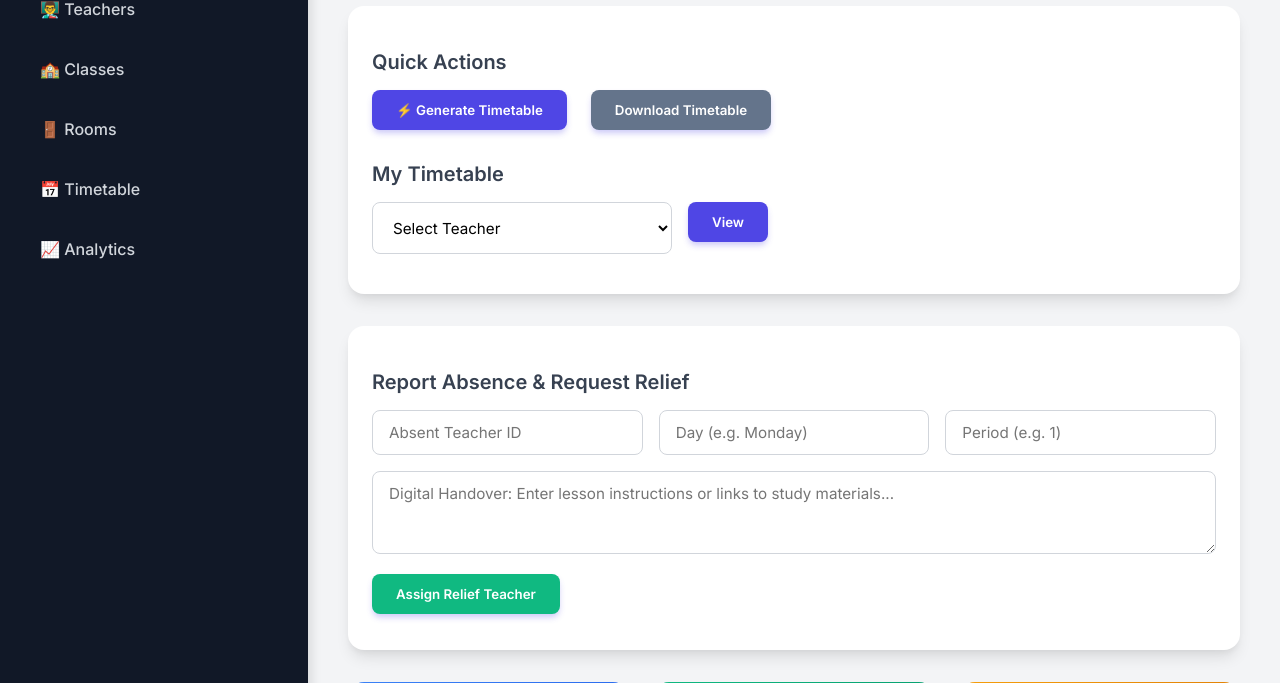
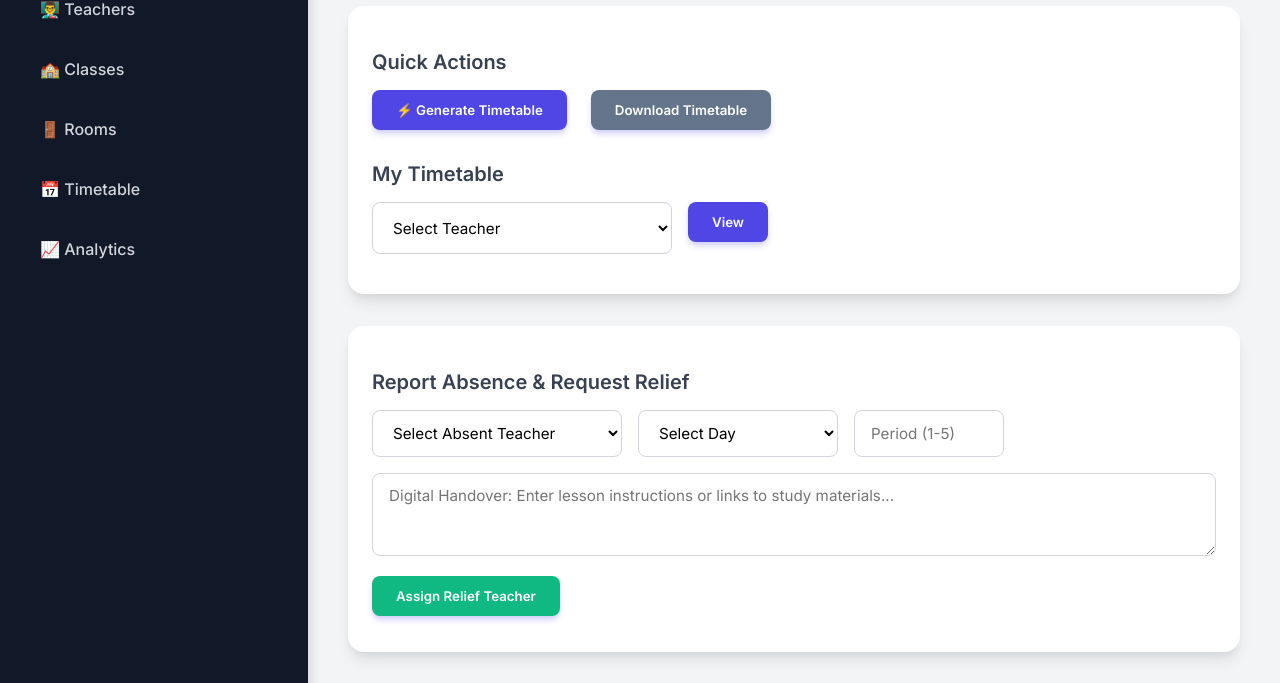
Before and after one commit to marycarmelniya-ctrl/timetable-project, a Flask app: page / in a window 1280 px wide. Shown: the part 126-809 px from the top of the page. Run offline with Flask 3, Linux system fonts and the light colour scheme; data comes from the database, SQL or seed files in the repository.

Commit message:
fix: make relief form foolproof with dropdowns and robust backend casting

```diff
--- a/app.py
+++ b/app.py
@@ -223,9 +223,13 @@ def generate_timetable():
 @app.route("/assign-relief", methods=["POST"])
 def assign_relief():
     data = request.json
-    teacher_id = int(data["teacher_id"])
-    day = data["day"]
-    period = int(data["period"])
+    try:
+        teacher_id = int(str(data["teacher_id"]).strip())
+        day = str(data["day"]).strip().capitalize()
+        period = int(str(data["period"]).strip())
+    except ValueError:
+        return jsonify({"error": "Invalid ID or Period format"})
+
     note = data.get("note", "")
 
     conn = sqlite3.connect("database.db")
--- a/templates/dashboard.html
+++ b/templates/dashboard.html
@@ -287,9 +287,18 @@
     <div class="glass-panel">
         <h3>Report Absence & Request Relief</h3>
         <div class="flex-row">
-            <input id="reliefTeacher" placeholder="Absent Teacher ID">
-            <input id="reliefDay" placeholder="Day (e.g. Monday)">
-            <input id="reliefPeriod" placeholder="Period (e.g. 1)">
+            <select id="reliefTeacher" style="max-width: 250px;">
+                <option value="">Select Absent Teacher</option>
+            </select>
+            <select id="reliefDay" style="max-width: 200px;">
+                <option value="">Select Day</option>
+                <option value="Monday">Monday</option>
+                <option value="Tuesday">Tuesday</option>
+                <option value="Wednesday">Wednesday</option>
+                <option value="Thursday">Thursday</option>
+                <option value="Friday">Friday</option>
+            </select>
+            <input type="number" id="reliefPeriod" placeholder="Period (1-5)" min="1" max="5" style="max-width: 150px;">
         </div>
         <textarea id="handoverNote" rows="3" placeholder="Digital Handover: Enter lesson instructions or links to study materials..."></textarea>
         <button class="btn" style="margin-top: 16px; background-color: var(--secondary);" onclick="assignRelief()">Assign Relief Teacher</button>
@@ -363,13 +372,20 @@ document.addEventListener("DOMContentLoaded", function () {
         fetch("/teachers")
         .then(res => res.json())
         .then(data => {
-            let select = document.getElementById("teacherSelect");
-            select.innerHTML = '<option value="">Select Teacher</option>';
+            let select1 = document.getElementById("teacherSelect");
+            let select2 = document.getElementById("reliefTeacher");
+            select1.innerHTML = '<option value="">Select Teacher</option>';
+            select2.innerHTML = '<option value="">Select Absent Teacher</option>';
             data.forEach(t => {
-                let option = document.createElement("option");
-                option.value = t.id;
-                option.text = t.name;
-                select.appendChild(option);
+                let option1 = document.createElement("option");
+                option1.value = t.id;
+                option1.text = t.name;
+                select1.appendChild(option1);
+
+                let option2 = document.createElement("option");
+                option2.value = t.id;
+                option2.text = t.name;
+                select2.appendChild(option2);
             });
         });
     }
```
